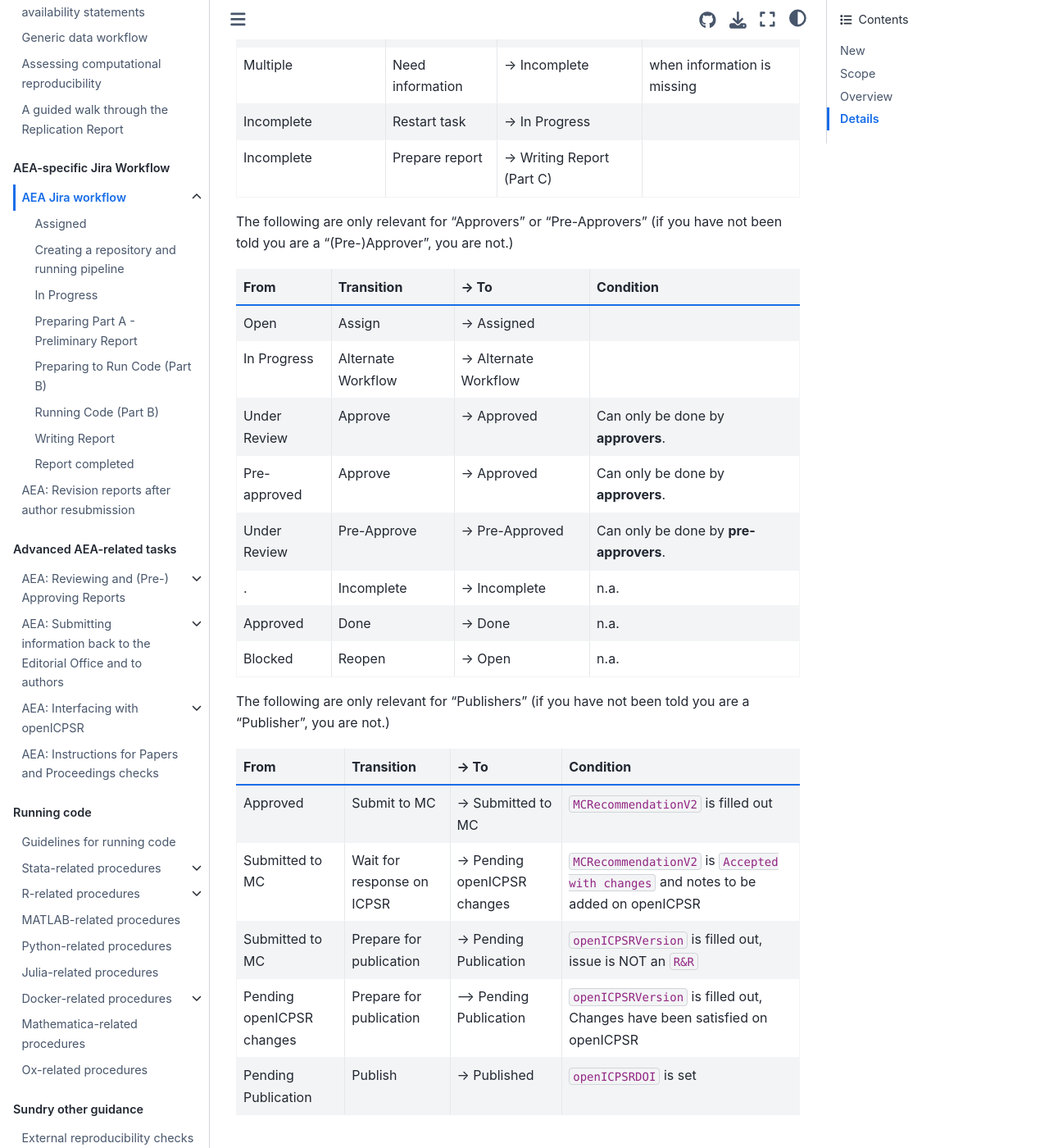
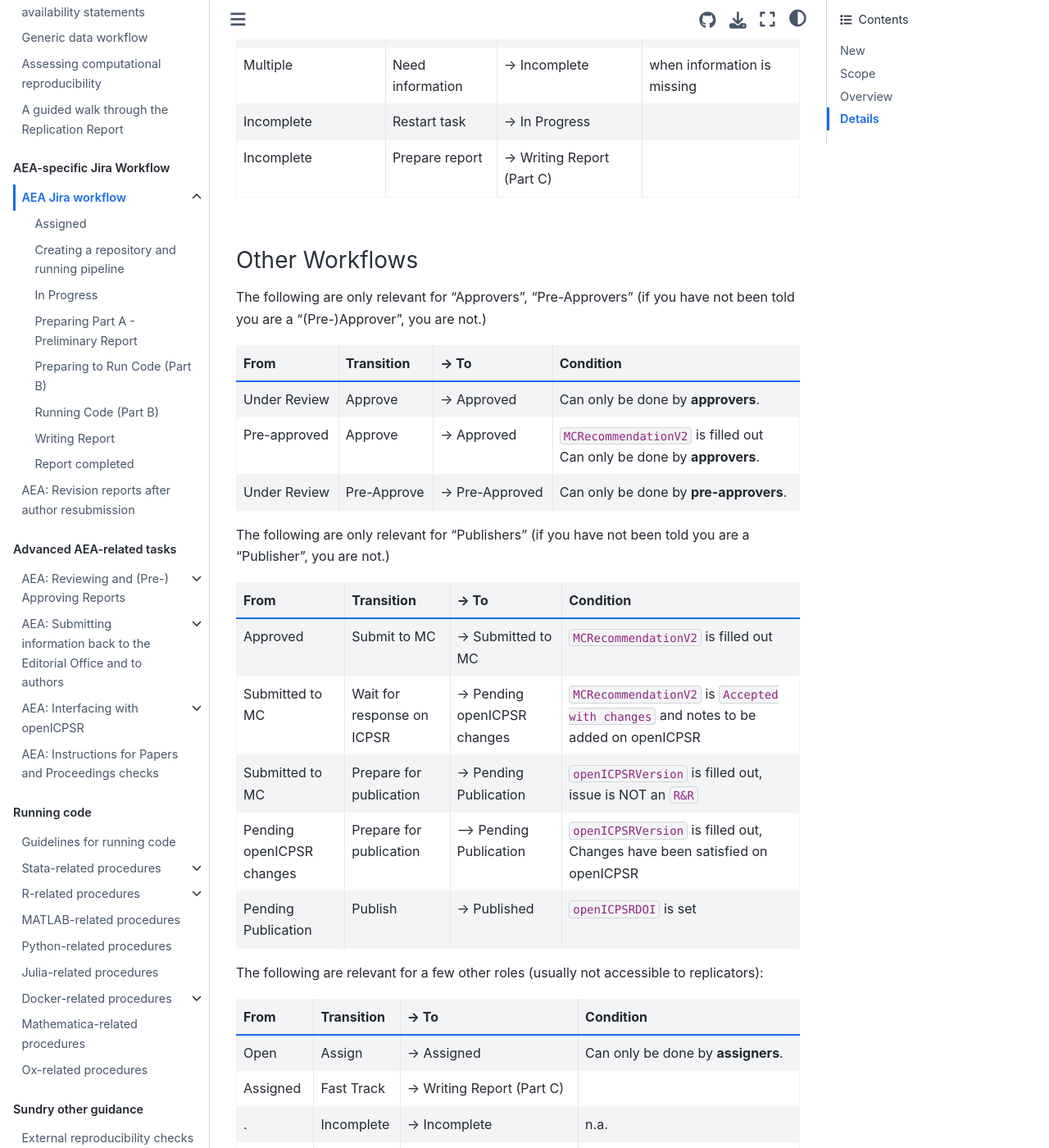
Before and after one commit to labordynamicsinstitute/ldilab-manual, a Jupyter Book: the page built from 11-00-jira-workflow.md, in a window 1280 px wide and 1400 px high, scrolled down 7254 px. Shown: the whole window at 82% size. Built offline with Jupyter Book 1.0.4 settings and Sphinx 7.4.7 and the Sphinx Book theme 1.1.4, drawn with Linux system fonts in a browser that asks for light colours; some of the changed text lies outside the part shown.

Commit message:
Some other tweaks

```diff
--- a/11-00-jira-workflow.md
+++ b/11-00-jira-workflow.md
@@ -132,18 +132,15 @@
 | Incomplete   | Restart task         | → In Progress  |           |
 | Incomplete   | Prepare report      | → Writing Report (Part C)  |           |
 
-The following are only relevant for "Approvers" or "Pre-Approvers" (if you have not been told you are a "(Pre-)Approver", you are not.)
+### Other Workflows
+
+The following are only relevant for "Approvers", "Pre-Approvers" (if you have not been told you are a "(Pre-)Approver", you are not.)
 
 | From         | Transition           | → To           | Condition |
 |:-------------|:---------------------|:---------------|:----------|
-| Open         | Assign               | →  Assigned    |           |
-| In Progress  | Alternate Workflow   | →  Alternate Workflow | |
 | Under Review | Approve              | →  Approved    |Can only be done by **approvers**.|
-| Pre-approved | Approve              | →  Approved    |Can only be done by **approvers**.|
+| Pre-approved | Approve              | →  Approved    |`MCRecommendationV2` is filled out <br/>Can only be done by **approvers**.|
 | Under Review | Pre-Approve          | →  Pre-Approved|Can only be done by **pre-approvers**.|
-| .            | Incomplete           | →  Incomplete  | n.a.      |
-| Approved     | Done                 | → 	Done       | n.a.      |
-| Blocked      | Reopen               | →  Open        | n.a.      |
 
 The following are only relevant for "Publishers"  (if you have not been told you are a "Publisher", you are not.)
 
@@ -155,6 +152,16 @@
 | Pending openICPSR changes | Prepare for publication | --> Pending Publication | `openICPSRVersion` is filled out, Changes have been satisfied on openICPSR|
 | Pending Publication | Publish              | →  Published    |`openICPSRDOI` is set|
 
+The following are relevant for a few other roles (usually not accessible to replicators):
+
+
+| From         | Transition           | → To           | Condition |
+|:-------------|:---------------------|:---------------|:----------|
+| Open         | Assign               | →  Assigned    | Can only be done by **assigners**.          |
+| Assigned     | Fast Track   | →  Writing Report (Part C) | |
+| .            | Incomplete           | →  Incomplete  | n.a.      |
+| Approved     | Done                 | → 	Done       | n.a.      |
+| Blocked      | Reopen               | →  Open        | n.a.      |
 
 
 ### Notes
```
